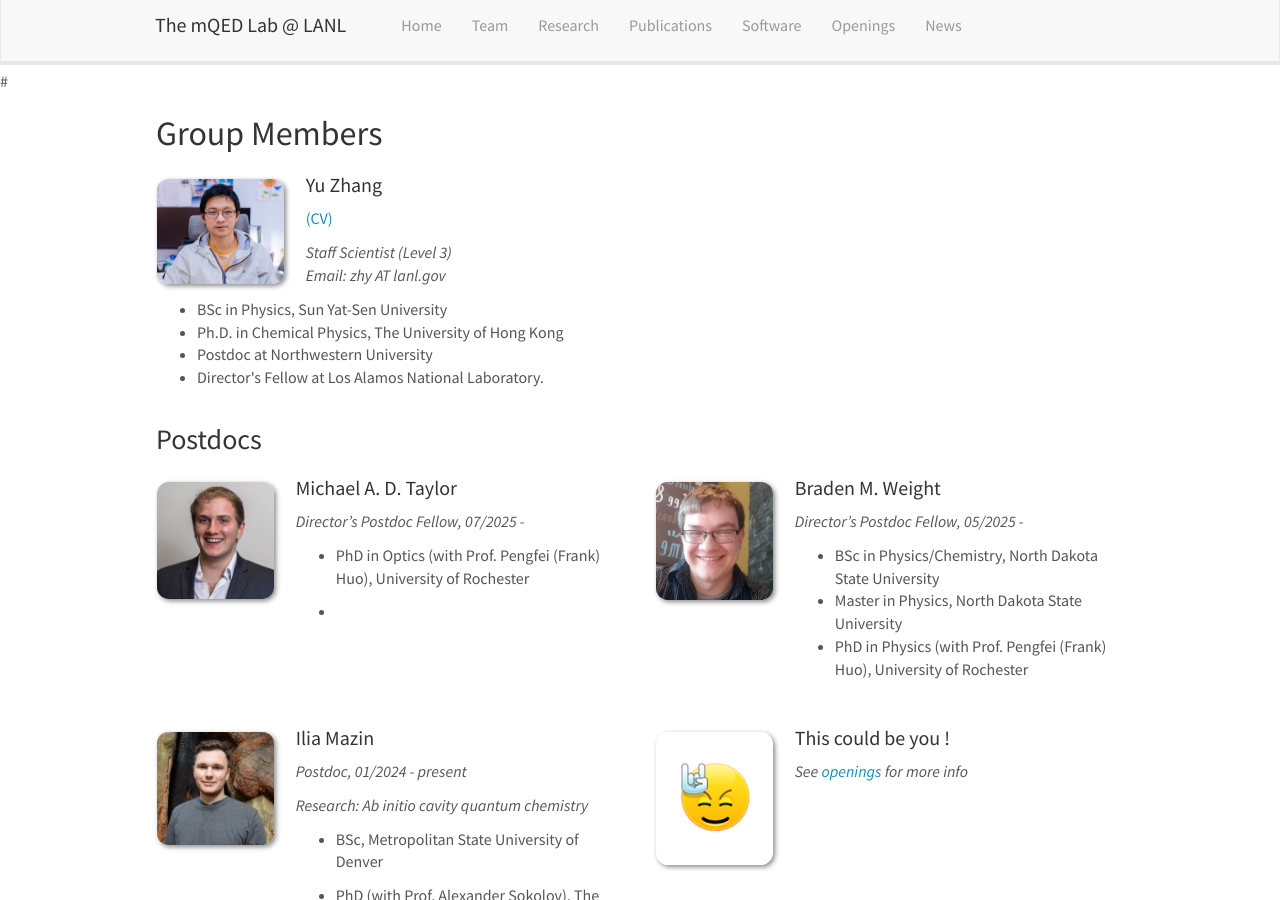
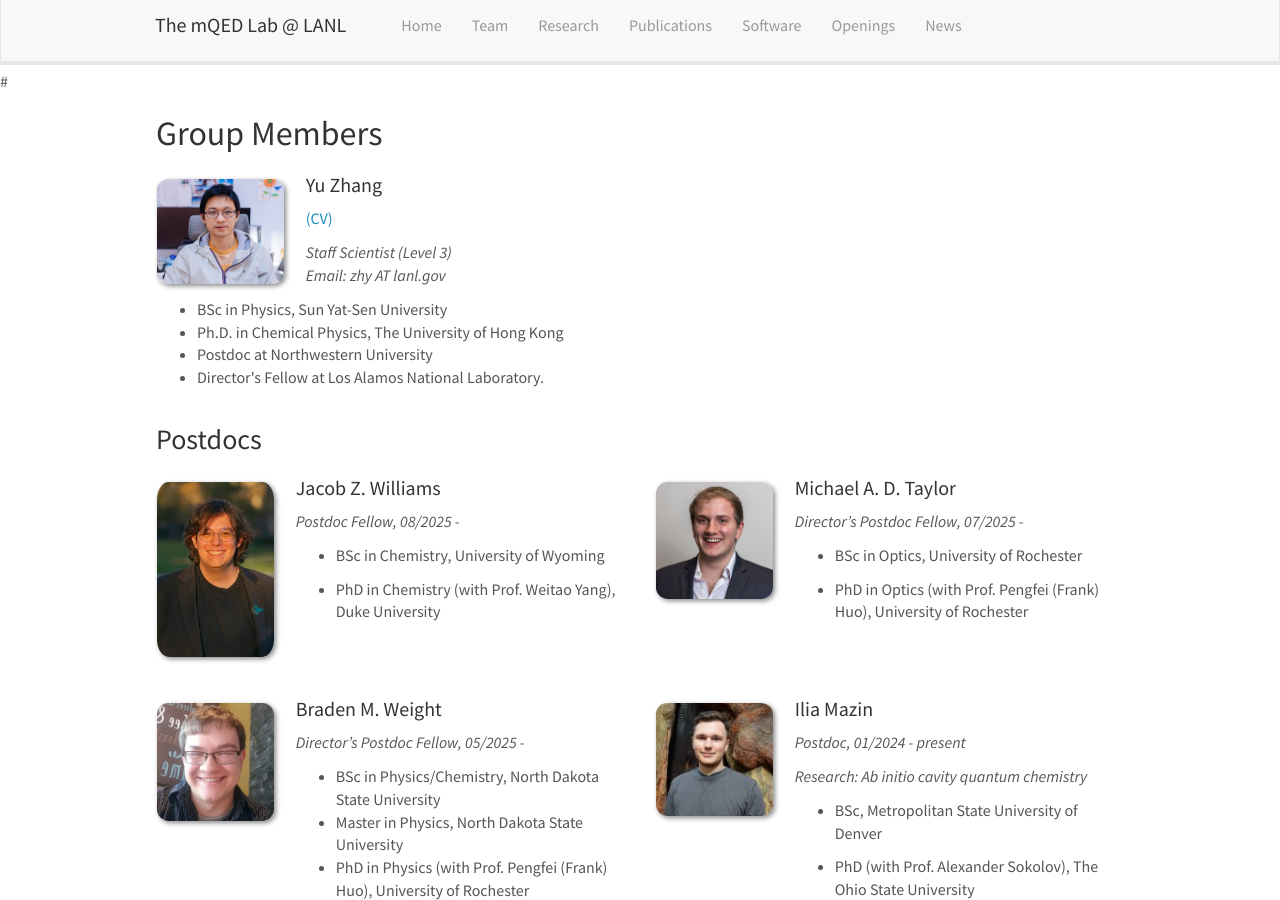
Before and after one commit to ares201005/ares201005.github.io, a Jekyll site: the page built from _pages/team.md, in a window 1280 px wide and 900 px high. Built offline with Jekyll 4.4.1, drawn with Linux system fonts in a browser that asks for light colours; nearby versions of some CDN libraries; a style sheet for code colours, icons or effects is not loaded.

Commit message:
merge origin

```diff
--- a/_data/news.yml
+++ b/_data/news.yml
@@ -1,5 +1,8 @@
 - date : Sep 2nd, 2025
-  headline: Nikhil V. Seshadri, <a href="Science Undergraduate Laboratory Internships">SULI<a> student, joined our team.
+  headline: Nikhil V. Seshadri, <a href="Science Undergraduate Laboratory Internships">SULI</a> student, joined our team.
+
+- date: Aug 4th, 2025
+  headline: Jacob Williams, former PhD student in Prof. Weitao Yang's group, joined our team.
 
 - date: July 1st, 2025
   headline: Our project <i>Quantum-centric embedding theory for quantum many-body physics</i> was funded by LDRD.
--- a/_data/team_members.yml
+++ b/_data/team_members.yml
@@ -1,3 +1,12 @@
+
+- name: Jacob Z. Williams
+  photo: Jacob.jpg
+  info: Postdoc Fellow, 08/2025 -
+  email:
+  number_educ: 2
+  education1: BSc in Chemistry, University of Wyoming
+  education2: PhD in Chemistry (with Prof. Weitao Yang), Duke University
+  Research: Cavity Quantum Chemistry/Materials
 
 - name: Michael A. D. Taylor
   photo: Mike.jpeg
@@ -5,7 +14,7 @@
   email:
   number_educ: 2
   education1: BSc in Optics, University of Rochester
-  education1: PhD in Optics (with Prof. Pengfei (Frank) Huo), University of Rochester
+  education2: PhD in Optics (with Prof. Pengfei (Frank) Huo), University of Rochester
   Research: Cavity Quantum Materials
 
 - name: Braden M. Weight
```
Also changed, not shown: _pages/openings.md (+11 -0 lines), images/teampic/Jacob.jpg (added).
